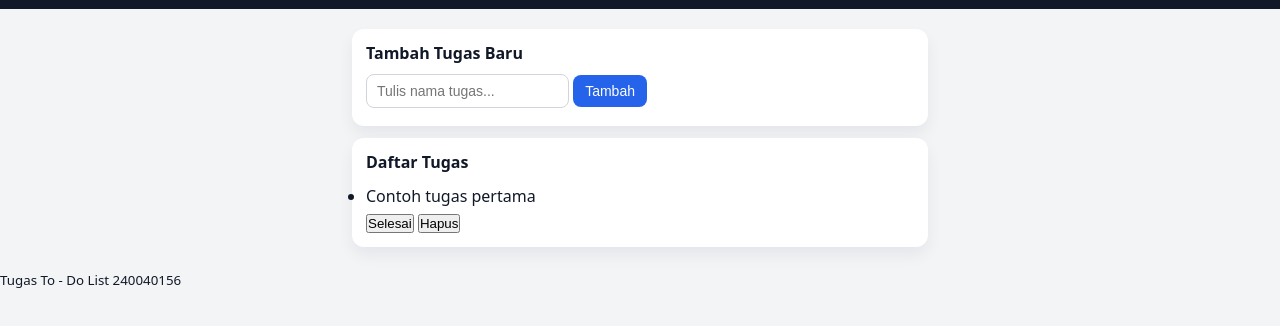
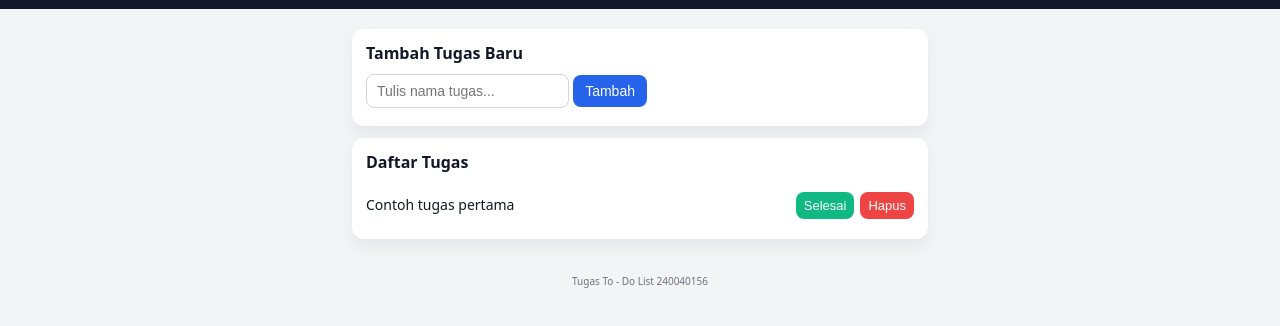
Before and after one commit to BruiseDenver13/ToDoList-Website-240040156, a plain HTML site: page index.html in a window 1280 px wide. Shown: the part 80-406 px from the top of the page. Drawn offline with Linux system fonts and the light colour scheme.

Commit message:
styling daftar tugas, tombol dan footer website

```diff
--- a/style.css
+++ b/style.css
@@ -88,3 +88,64 @@ todo-form {
   font-size: 13px;
   color: #b91c1c;
 }
+
+.todo-list {
+  list-style: none;
+  margin-top: 8px;
+}
+
+.todo-item {
+  display: flex;
+  align-items: center;
+  justify-content: space-between;
+  padding: 8px 0;
+  border-bottom: 1px solid #e5e7eb;
+}
+
+.todo-item:last-child {
+  border-bottom: none;
+}
+
+.todo-text {
+  flex: 1;
+  font-size: 14px;
+}
+
+.todo-item.completed .todo-text {
+  padding-left: 34px;
+  background-position: 6px center;
+  background-size: 20px 20%;
+  background-color: #3df917;
+  opacity: 0.6;
+}
+
+.todo-actions {
+  display: flex;
+  gap: 6px;
+  margin-left: 8px;
+}
+
+.todo-actions button {
+  padding: 6px 8px;
+  border-radius: 8px;
+  border: none;
+  font-size: 13px;
+  cursor: pointer;
+}
+
+.btn-complete {
+  background: #10b981;
+  color: #fff;
+}
+
+.btn-delete {
+  background: #ef4444;
+  color: #fff;
+}
+
+.site-footer {
+  text-align: center;
+  font-size: 12px;
+  color: #6b7280;
+  padding: 12px;
+}
```
